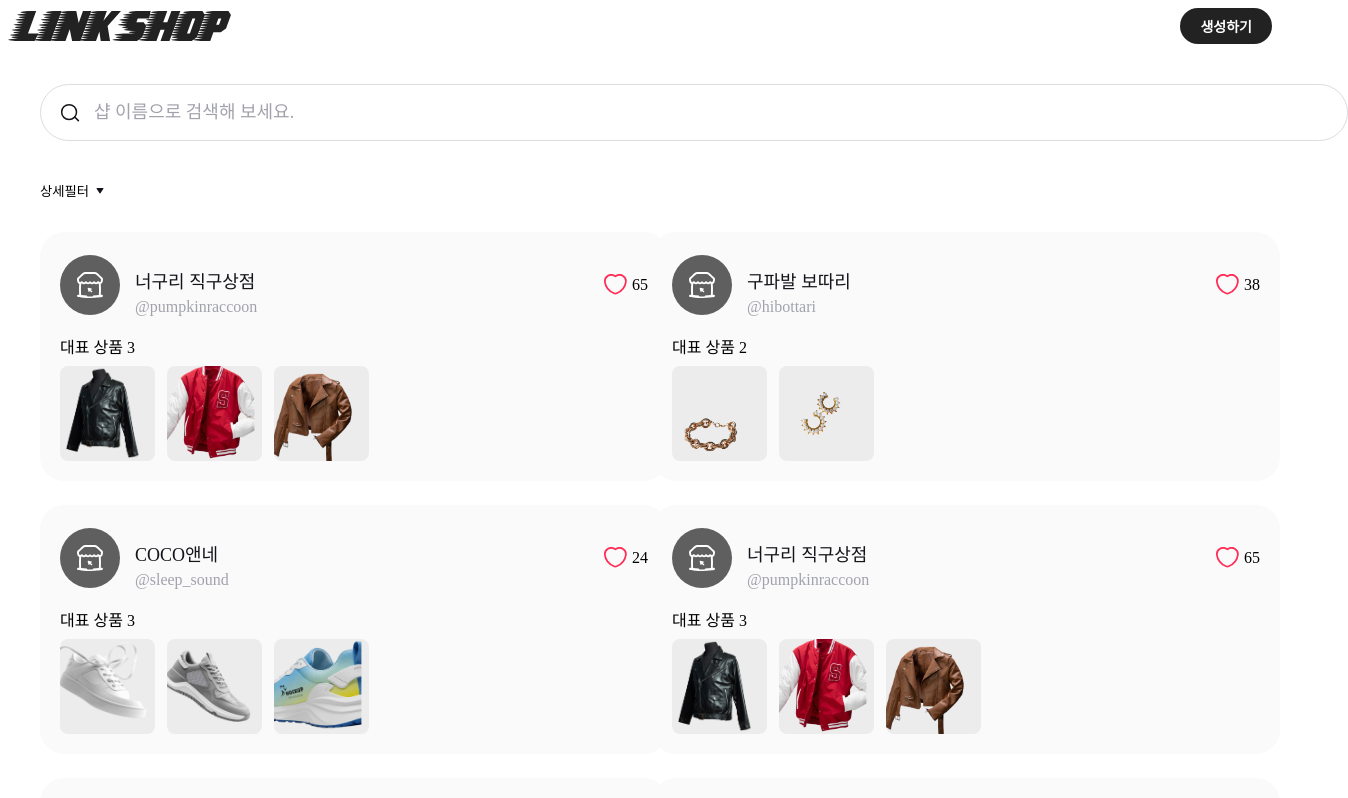
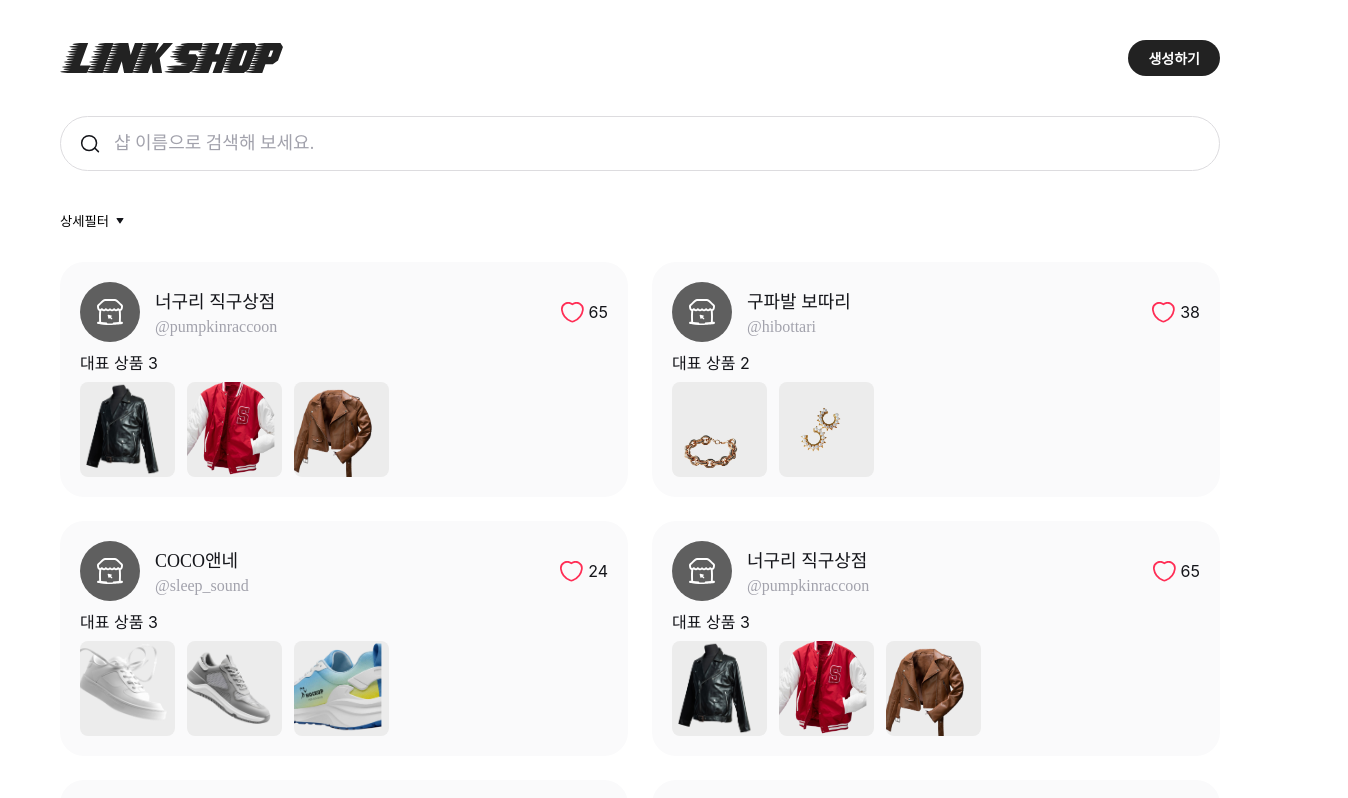
Before and after one commit to rhdtls3562/Linkshop, a React (Vite) app: page / in a window 1280 px wide. Shown: the top 798 px of the page, 1348 px wide, since content can reach past the window. Built offline with nearby package versions, Linux system fonts and the light colour scheme; a web font is replaced by a local one.

Commit message:
임시 저장

```diff
--- a/src/styles/global.css
+++ b/src/styles/global.css
@@ -60,8 +60,6 @@
 
   --typo-pretendard-semibold-14: 600 14px Pretendard;
 }
-<<<<<<< HEAD
-=======
 
 /* =====================
      확인 필요!
@@ -71,7 +69,6 @@
   margin: 0 auto;
   padding: 40px 20px;
 }
->>>>>>> 2140af64048d95f4925fe15fd12e485ea7c5fd86
 /* =====================
      Global Reset
      ===================== */
@@ -116,25 +113,9 @@ textarea {
   border: none;
   outline: none;
 }
-<<<<<<< HEAD
-
-/* =====================
-     확인 필요!
-     ===================== */
-#root {
-  max-width: 1920px;
-  margin: 0 auto;
-  display: grid;
-  justify-content: center;
-=======
 /* global.css에 추가 */
 body {
-  font-family:
-    Pretendard,
-    -apple-system,
-    BlinkMacSystemFont,
-    "Segoe UI",
+  font-family: Pretendard, -apple-system, BlinkMacSystemFont, 'Segoe UI',
     sans-serif;
   color: var(--text-primary);
->>>>>>> 2140af64048d95f4925fe15fd12e485ea7c5fd86
 }
```
